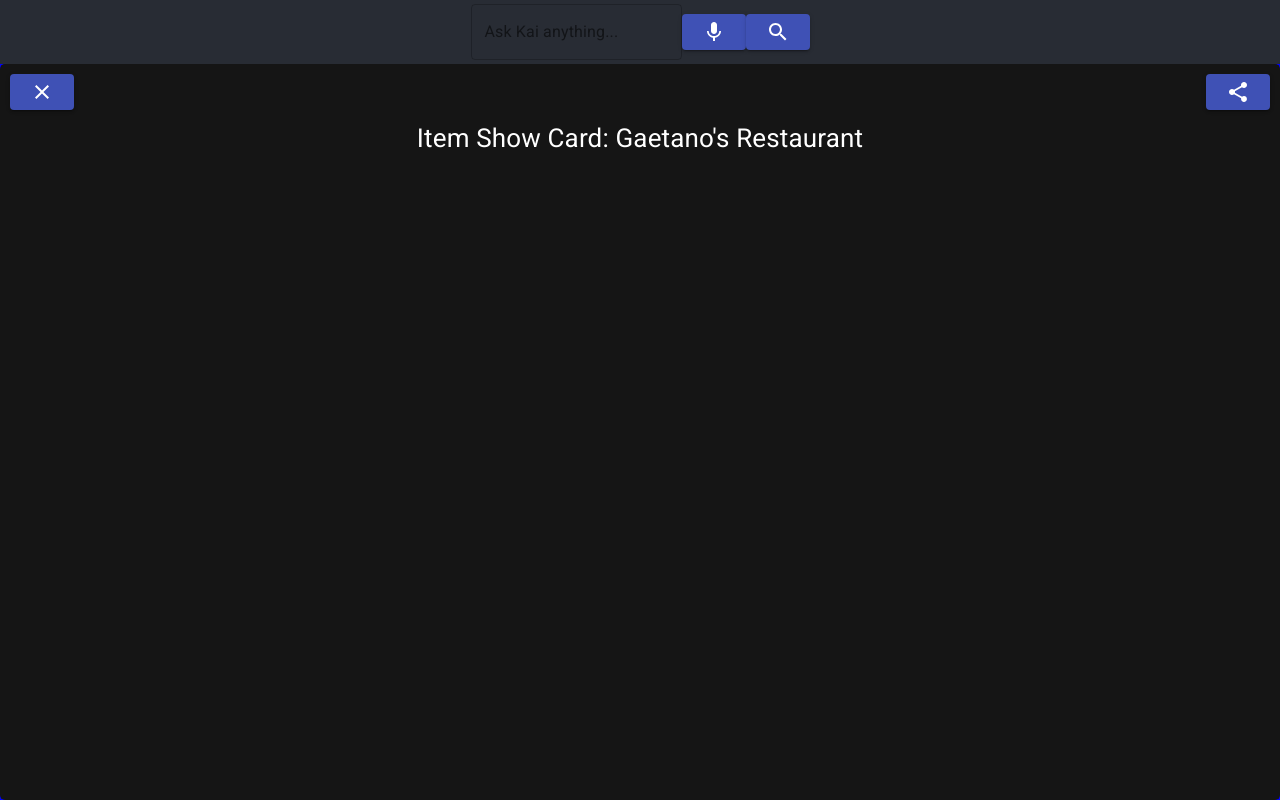
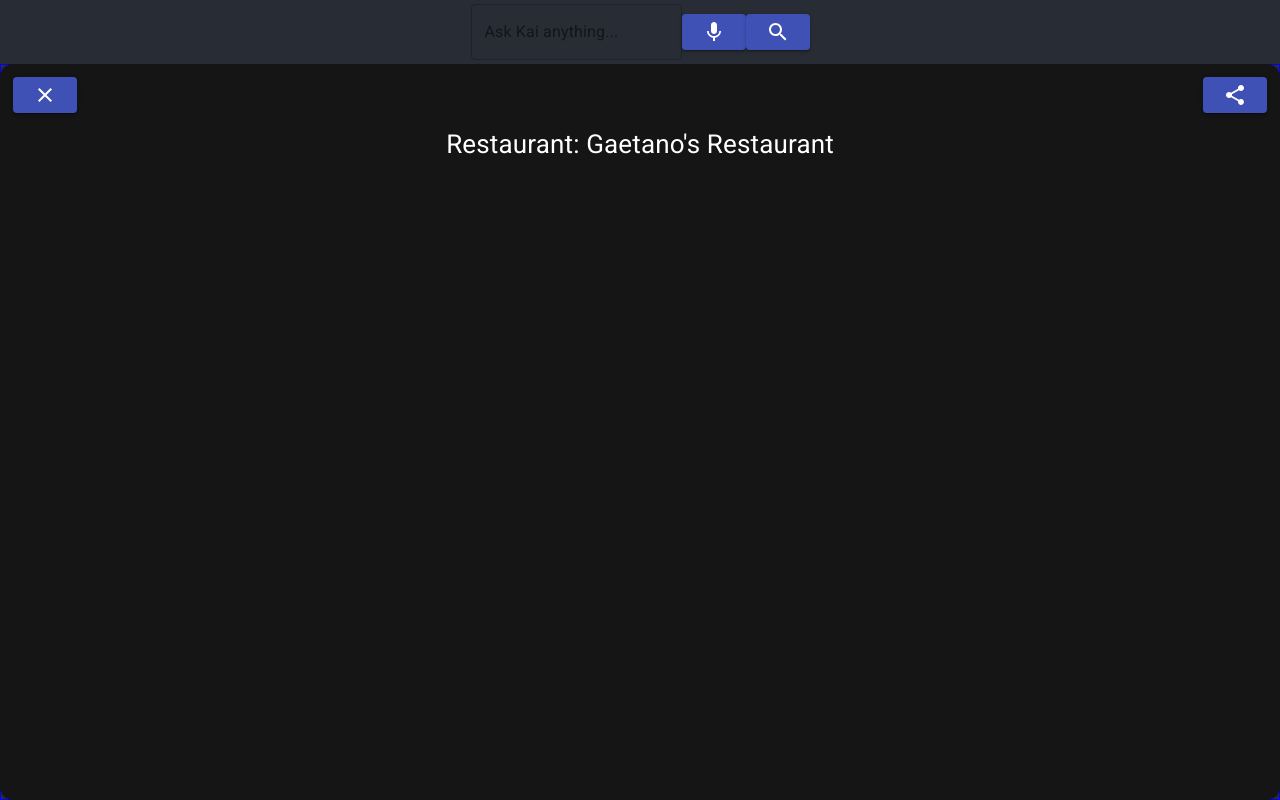
Before and after one commit to jhlumd/meetpai-fe, a React (Create React App) app: page / in a window 1280 px wide. Both pictures are taken after a click on the element "Gaetano's Restaurant". Built offline with nearby package versions, Linux system fonts and the light colour scheme.

Commit message:
Create ItemShowCard components

```diff
--- a/src/components/App.css
+++ b/src/components/App.css
@@ -1,13 +1,14 @@
 .app-container {
   background-color: #282c34;
   color: white;
+
+  /* fixme font-size */
   font-size: calc(10px + 2vmin);
 
   min-height: 100vh;
   display: flex;
   flex-direction: column;
   align-items: center;
-  /* justify-content: center; */
   text-align: center;
 }
 
--- a/src/components/ItemShowCard/ItemShowCard.css
+++ b/src/components/ItemShowCard/ItemShowCard.css
@@ -1,10 +1,10 @@
 .item-show-card-container {
   position: absolute;
   width: 100%;
-  height: calc(100vh - 64px);
-  top: 64px;
+  height: calc(100vh - 4rem);
+  top: 4rem;
   overflow: hidden;
-  border-radius: 5px;
+  border-radius: 0.8rem;
   background-color: #151515;
   transition: top 1s ease-in-out, height 1s ease-in-out;
 }
@@ -16,7 +16,7 @@
 
 .item-show-card-container .header {
   width: 100%;
-  padding: 10px;
+  padding: 0.8rem;
   display: flex;
   justify-content: space-between;
 }
--- a/src/components/ItemShowCard/ItemShowCard.js
+++ b/src/components/ItemShowCard/ItemShowCard.js
@@ -2,8 +2,8 @@
 import { Button } from "@material-ui/core";
 import { Close, Share } from "@material-ui/icons";
 import "./ItemShowCard.css";
-// import SearchPage from "./SearchPage";
-// import ItemShowCard from "./ItemShowCard";
+import RestaurantItem from "./RestaurantItem/RestaurantItem";
+import MovieItem from "./MovieItem/MovieItem";
 
 export default function ItemShowCard(props) {
   const { showCardHidden, itemForShowCard, handleCloseShowCard } = props;
@@ -11,6 +11,27 @@
   const handleShareItem = () => {
     console.log("Share item:", itemForShowCard.name);
   };
+
+  let showCardComponent;
+  switch (itemForShowCard.type) {
+    case "restaurant":
+      showCardComponent = <RestaurantItem itemForShowCard={itemForShowCard} />;
+      break;
+
+    case "movie":
+      showCardComponent = <MovieItem itemForShowCard={itemForShowCard} />;
+      break;
+
+    default:
+      // fixme: basic default
+      showCardComponent = (
+        <p>
+          Item Show Card:{" "}
+          {itemForShowCard.name ? itemForShowCard.name : "No Item Selected"}
+        </p>
+      );
+      break;
+  }
 
   return (
     <div className={`item-show-card-container${showCardHidden ? " hide" : ""}`}>
@@ -32,10 +53,7 @@
         </Button>
       </div>
 
-      <p>
-        Item Show Card:{" "}
-        {itemForShowCard.name ? itemForShowCard.name : "No Item Selected"}
-      </p>
+      {showCardComponent}
     </div>
   );
 }
--- a/src/components/ItemShowCard/MovieItem/MovieItem.js
+++ b/src/components/ItemShowCard/MovieItem/MovieItem.js
@@ -0,0 +1,13 @@
+import React from "react";
+
+export default function MovieItem(props) {
+  const { itemForShowCard } = props;
+
+  return (
+    <div
+      className="item-show-card"
+    >
+      Movie: {itemForShowCard.name}
+    </div>
+  );
+}
--- a/src/components/ItemShowCard/RestaurantItem/RestaurantItem.js
+++ b/src/components/ItemShowCard/RestaurantItem/RestaurantItem.js
@@ -0,0 +1,13 @@
+import React from "react";
+
+export default function RestaurantItem(props) {
+  const { itemForShowCard } = props;
+
+  return (
+    <div
+      className="item-show-card"
+    >
+      Restaurant: {itemForShowCard.name}
+    </div>
+  );
+}
--- a/src/components/SearchPage/SearchPage.css
+++ b/src/components/SearchPage/SearchPage.css
@@ -4,7 +4,7 @@
 }
 
 .search-input-container {
-  height: 64px;
+  height: 4rem;
   display: flex;
   justify-content: center;
   align-items: center;
@@ -13,8 +13,15 @@
 .search-page-container .results-index {
   border: 1px solid blue;
   width: 100%;
-  min-height: calc(100vh - 64px);
+  min-height: calc(100vh - 4rem);
   display: flex;
   flex-direction: column;
   align-items: center;
 }
+
+.search-page-container .results-index .search-result-item-container {
+  border: 1px solid red;
+  width: 90%;
+  height: 12rem;
+  margin-top: 1.5rem;
+}
```
